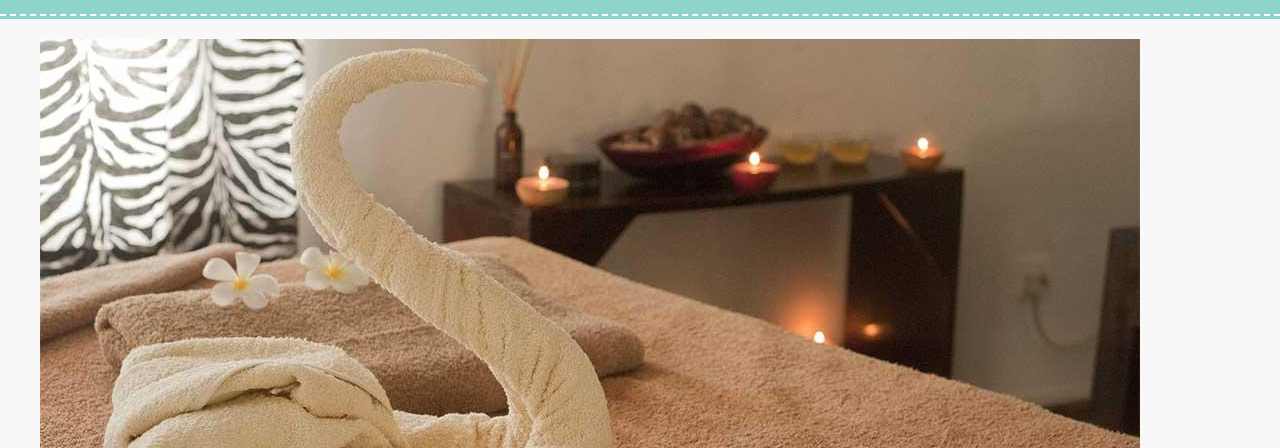
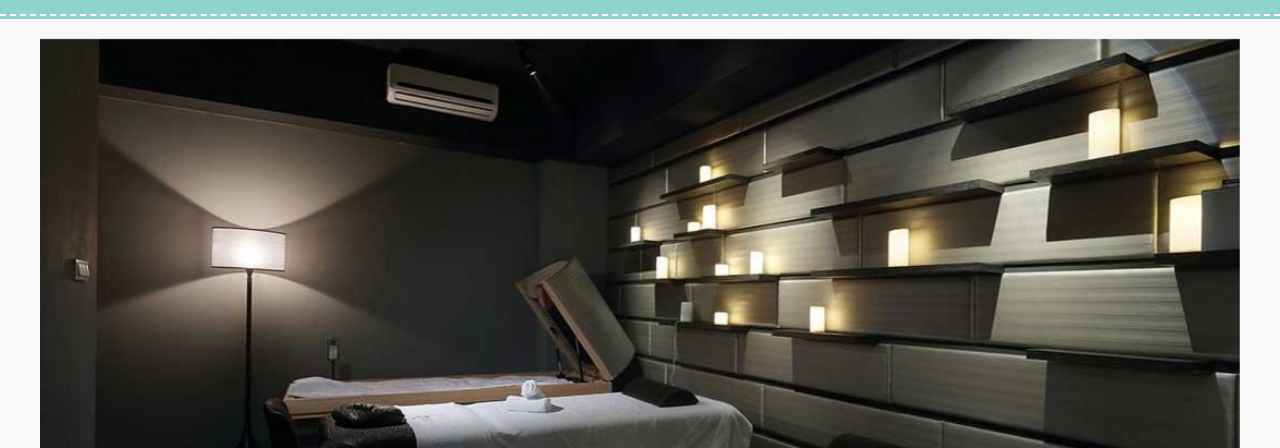
Before and after one commit to mcmmiguel/CarolinaSpaProject, a website: page index.html in a window 1280 px wide. Shown: the part 352-800 px from the top of the page. Drawn offline with nearby package versions, Linux system fonts and the light colour scheme; a web font is replaced by a local one.

Commit message:
Estilos de swiper finalizados

```diff
--- a/index.html
+++ b/index.html
@@ -8,6 +8,7 @@
     <link rel="preconnect" href="https://fonts.googleapis.com">
     <link rel="preconnect" href="https://fonts.gstatic.com" crossorigin>
     <link href="https://fonts.googleapis.com/css2?family=Italianno&family=Lato:wght@400;700;900&display=swap" rel="stylesheet">
+    <link rel="stylesheet" href="https://cdn.jsdelivr.net/npm/swiper@9/swiper-bundle.min.css"/>
     <link rel="stylesheet" href="build/css/app.css">
 </head>
 <body>
@@ -57,10 +58,18 @@
         </div>
     </div>
 
-    <section class="slider">
-        <ul class="slider__contenedor">
-            <li class="slider__slide">
-                <img src="build/img/slide_03.jpg" alt="Imagen slide">
+    <section class="swiper contenedor">
+        <ul class="swiper-wrapper">
+            <li class="swiper-slide">
+                <img class="slider__imagen" src="build/img/slide_01.jpg" alt="Imagen slide">
+            </li>
+
+            <li class="swiper-slide">
+                <img class="slider__imagen" src="build/img/slide_02.jpg" alt="Imagen slide">
+            </li>
+
+            <li class="swiper-slide">
+                <img class="slider__imagen" src="build/img/slide_03.jpg" alt="Imagen slide">
             </li>
         </ul>
     </section>
@@ -274,5 +283,8 @@
         <p class="footer__copyright">Carolina Spa & Salon. Todos los derechos reservados</p>
     </footer>
 
+
+    <script src="https://cdn.jsdelivr.net/npm/swiper@9/swiper-bundle.min.js"></script>
+    <script src="js/app.js"></script>
 </body>
 </html>
--- /dev/null
+++ b/js/app.js
@@ -0,0 +1,20 @@
+// Verificar para agregar un slider demo
+// 1. Copiar el css del demo a implmentar
+// 2. copiar el codigo js que contiene ese demo
+// 3. los nombres concuerden con los que ellos tienen
+
+
+var swiper = new Swiper(".swiper", {
+    effect: "cube",
+    grabCursor: true,
+    loop: true,
+    cubeEffect: {
+      shadow: true,
+      slideShadows: true,
+      shadowOffset: 20,
+      shadowScale: 0.94,
+    },
+    pagination: {
+      el: ".swiper-pagination",
+    },
+  });
--- a/src/scss/ui/contenido/_index.scss
+++ b/src/scss/ui/contenido/_index.scss
@@ -1,3 +1,4 @@
+@forward 'slider';
 @forward 'bienvenida';
 @forward 'cards';
 @forward 'horarios';
--- /dev/null
+++ b/src/scss/ui/contenido/_slider.scss
@@ -0,0 +1,50 @@
+@use 'base/variables' as v;
+
+.slider {
+    overflow: hidden;
+    position: relative; //Importante para posicionar las flechas de navegacion y paginado del slider correctamente
+    &__slide {
+        height: 100%;
+        flex-shrink: 0;
+        width: 100%;
+        position: relative;
+        transition-property: transform;
+    }
+
+    &__imagen {
+        width: 100%;
+    }
+
+    .swiper-button-next,
+    .swiper-button-prev {
+        color: v.$blanco;
+    }
+
+    .swiper-pagination-bullet {
+        background-color: v.$blanco;
+    }
+
+    .swiper-pagination-bullet-active {
+        background-color: v.$primario;
+    }
+}
+
+// // .swiper {                          Se elimina para que el cubo quede bien
+//     width: 300px;
+//     height: 300px;
+//     position: absolute;
+//     left: 50%;
+//     top: 50%;
+//     margin-left: -150px;
+//     margin-top: -150px;
+//   }
+
+  .swiper-slide {
+    background-position: center;
+    background-size: cover;
+  }
+
+  .swiper-slide img {
+    display: block;
+    width: 100%;
+  }
```
Also changed, not shown: build/css/app.css, 1 other file.
